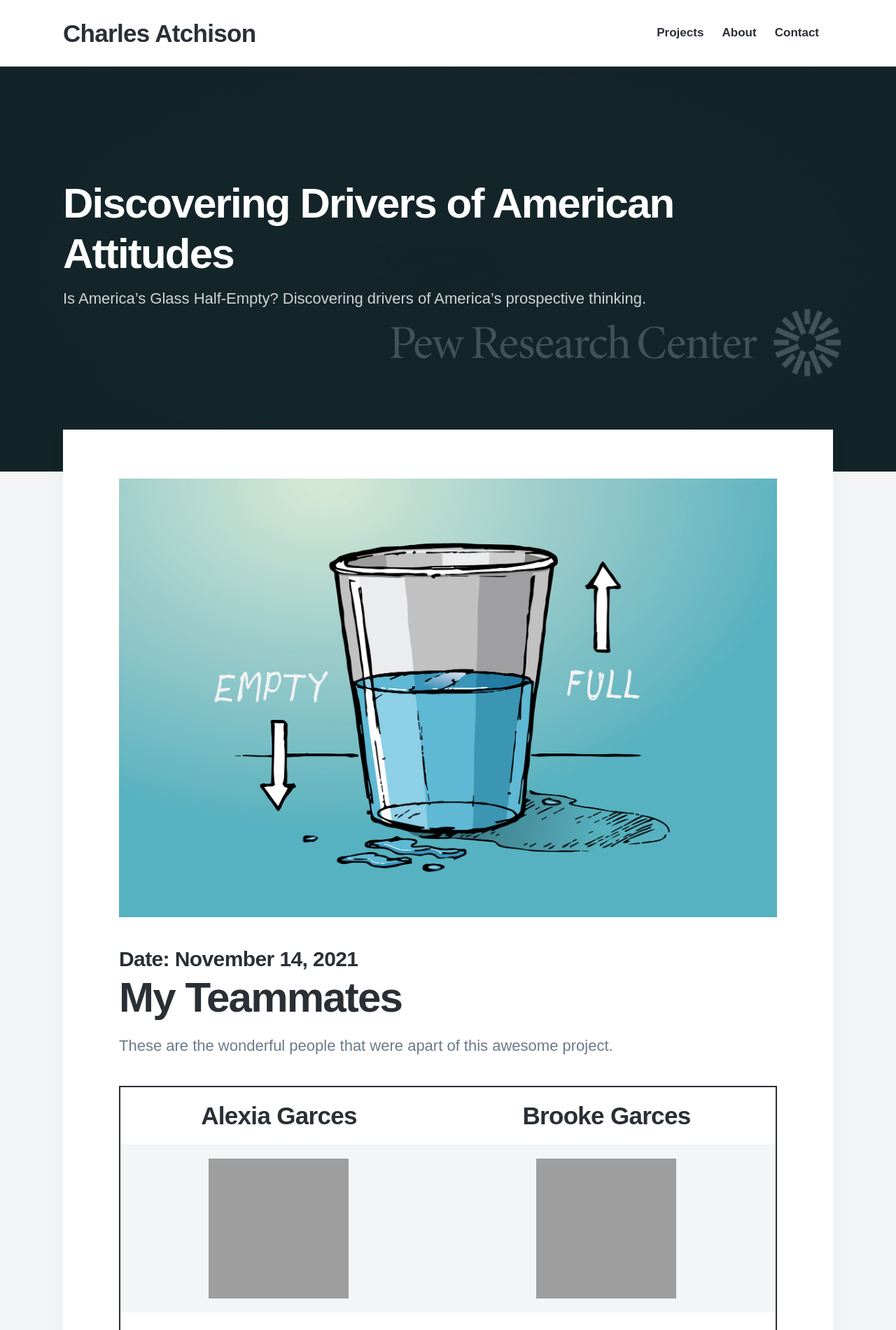
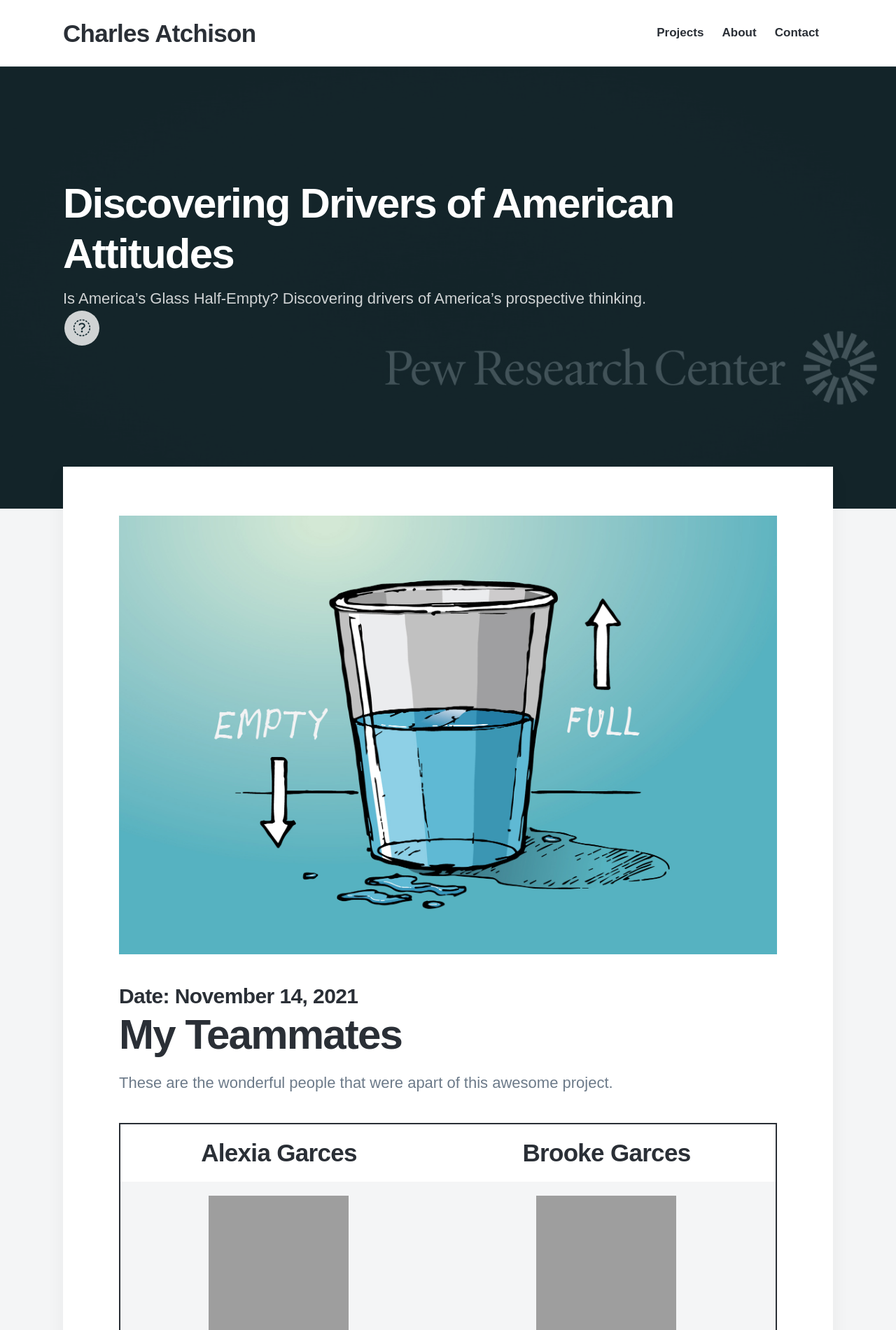
Before and after one commit to CharlesAtchison/charlesatchison.github.io, a Jekyll site: the page built from _projects/american_attitude_project.md, in a window 1280 px wide. Shown: the top 1901 px of the page at 70% size. Built offline with Jekyll 4.4.1, drawn with Linux system fonts in a browser that asks for light colours; nearby versions of some CDN libraries; some web fonts are replaced; grey boxes are pictures that could not be loaded.

Commit message:
Added icon for github

```diff
--- a/_layouts/page.html
+++ b/_layouts/page.html
@@ -12,7 +12,7 @@
 
 		<h1>{{ page.title }}</h1>
 		<p>{{ page.subtitle }}</p>
-		<p><a href={{ page.github_link }}></a></p>
+		<p><i class="fab fa-github aria-hidden="true"></i></p>
 
 	</div>
 
--- a/_layouts/project.html
+++ b/_layouts/project.html
@@ -12,7 +12,12 @@
 
 		<h1>{{ page.title }}</h1>
 		<p>{{ page.subtitle }}</p>
-		<p><i class="tab fa-github"><a href="{{ page.github_link }}"></a></i></p>
+		<li class="socials__item">
+			<a href="{{ page.github_link }}" target="_blank" class="socials__item__link" title="{{ github_url | remove: '_url' | replace: '-', ' ' | capitalize }}">
+				<i class="fab fa-{{ github_url | replace: 'facebook', 'facebook-f' | remove: '_url' }}" aria-hidden="true"></i>
+			</a>
+		</li>
+		<p><i class="tab fa-Github"><a href="{{ page.github_link }}"></a></i></p>
 
 	</div>
 
```
